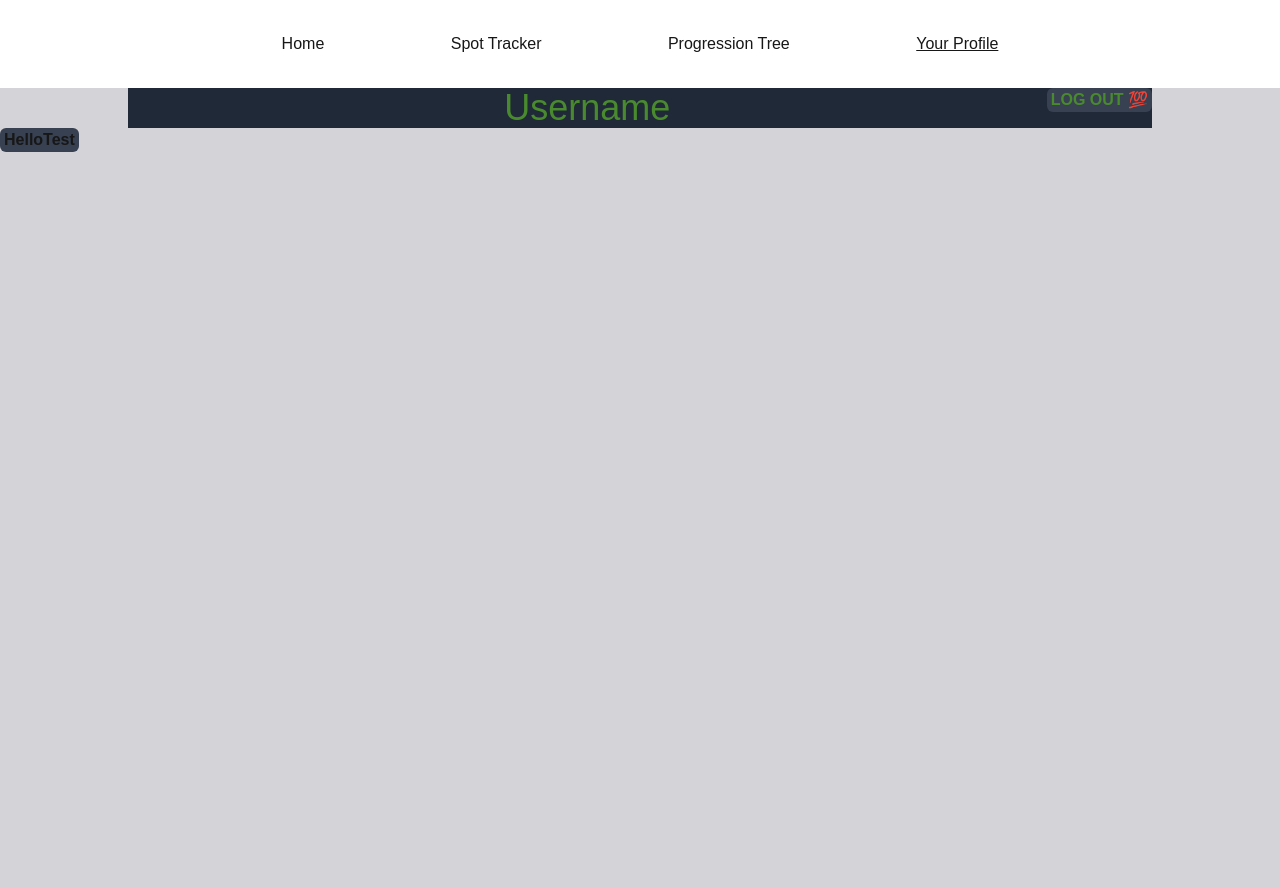
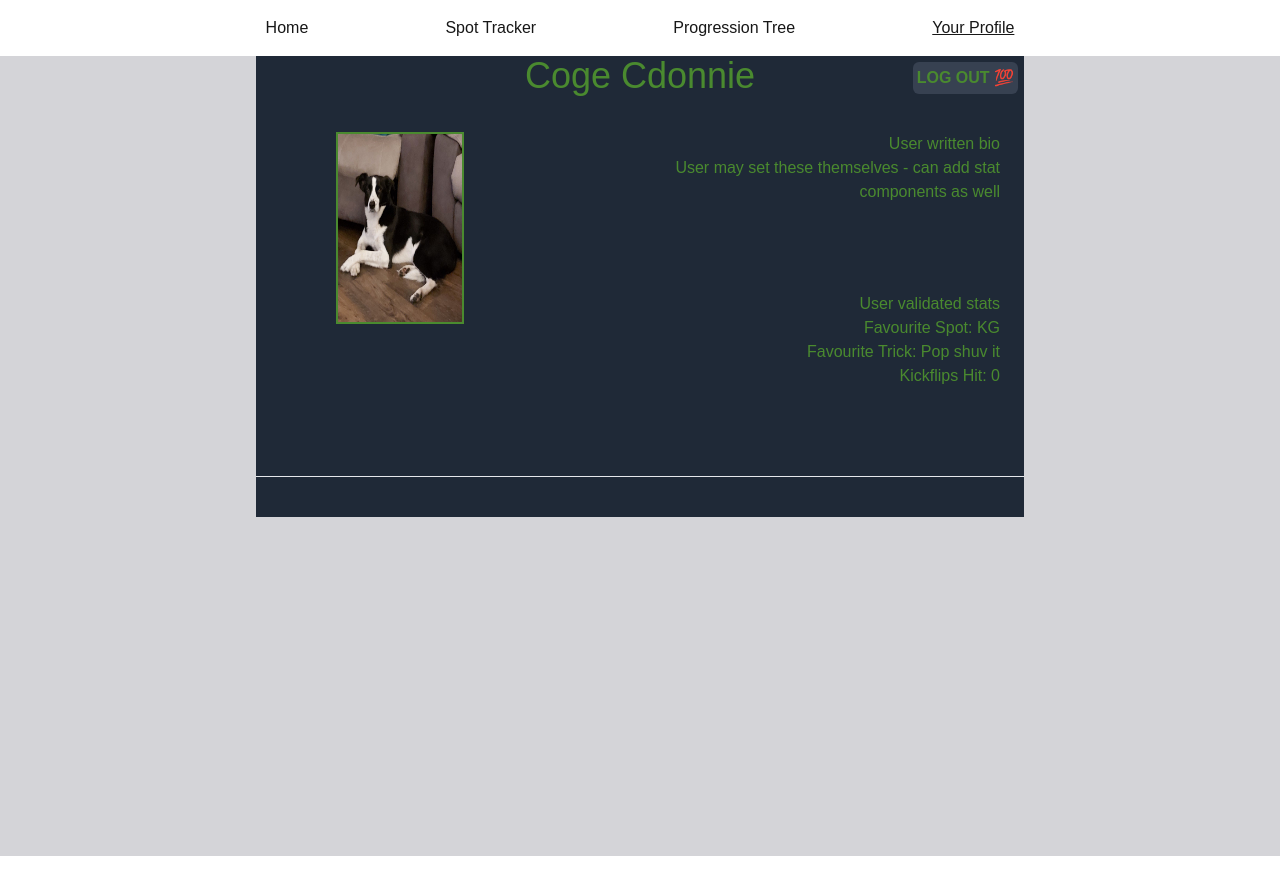
Before and after one commit to yaxclub/gnarly, a Next.js app: page /profile in a window 1280 px wide. After the commit the page ends 856 px from the top, so only its background shows below. Built offline with nearby package versions, Linux system fonts and the light colour scheme.

Commit message:
more profile and fixed wrapper

```diff
--- a/src/app/profile/page.tsx
+++ b/src/app/profile/page.tsx
@@ -2,26 +2,65 @@
 
 import Button from "@/components/button"
 import Wrapper from "@/components/wrapper"
+import Image from "next/image"
 
 export default function Profile() {
   return (
     <>
     <Wrapper
       className="bg-zinc-300 dark:bg-gray-700">
-      <div className="container w-4/5 mx-auto text-green bg-gray-800 text-center">
-      <Button
-          className="float-right"
-          onClick={() => console.log("Initiate logout")}
-        >LOG OUT 💯
-        </Button>
-      <h1 className="text-4xl">Username</h1>
+
+      {/* main profile div */}
+      <div className="w-3/5 mx-auto text-green h-full bg-gray-800 flex flex-col justify-center">
+
+        {/* profile header div */}
+        <div className="flex flex-row justify-end relative mb-8">
+          <h1 className="text-4xl absolute w-full text-center">Coge Cdonnie</h1>
+
+          {/* log out button */}
+          <Button
+            className="my-1.5 mx-1.5 h-8 z-10"
+            onClick={() => console.log("Initiate logout")}
+          >LOG OUT 💯
+          </Button>
+        </div>
+
+        {/* upper profile div */}
+        <div className="flex flex-row justify-between">
+
+          {/* profile picture div */}
+          <div className="w-1/6 h-48 ml-20 relative border-green border-2">
+              <Image src="/coge.png" fill={true} alt="Image not found" />
+          </div>
+
+          {/* details div */}
+          <div className="text-right w-1/2 mx-6 relative">
+
+            {/* bio div */}
+            <div className="mb-4 h-36">
+              <h1> User written bio </h1>
+              <h2> User may set these themselves - can add stat components as well </h2>
+            </div>
+
+            {/* stats div */}
+            <div className="mt-4 h-36">
+              <h1> User validated stats </h1>
+              <h2> Favourite Spot: KG </h2>
+              <h2> Favourite Trick: Pop shuv it </h2>
+              <h2> Kickflips Hit: 0 </h2>
+            </div>
+          </div>
+        </div>
+
+        <hr className="my-10" />
+
+        {/* uploads div */}
+        <div className="w-full h-full bg-lime-400 grid-cols-3 grid-rows-3">
+          <div className="">
+          </div>
+
+        </div>
       </div>
-
-      <Button
-        onClick={() => console.log("hello")}
-      >
-        HelloTest
-        </Button>
     </Wrapper>
     </>
   );
--- a/src/components/navbar.tsx
+++ b/src/components/navbar.tsx
@@ -31,7 +31,7 @@ export default function NavBar() {
 
   return (
     <div className="w-full p-4">
-      <div className="w-3/5 mx-auto p-4 flex flex-row justify-between">
+      <div className="w-3/5 mx-auto flex flex-row justify-between">
         {links.map((link, idx) => (
           <Link
             key={idx}
--- a/src/components/wrapper.tsx
+++ b/src/components/wrapper.tsx
@@ -11,7 +11,7 @@ export default function Wrapper({
   ...props
 }: WrapperProps) {
   return (
-    <div {...props} className={"w-screen h-screen mx-auto " + className}>
+    <div {...props} className={"w-full min-h-screen mx-auto " + className}>
       {children}
     </div>
   );
```
Also changed, not shown: public/coge.png (added).
